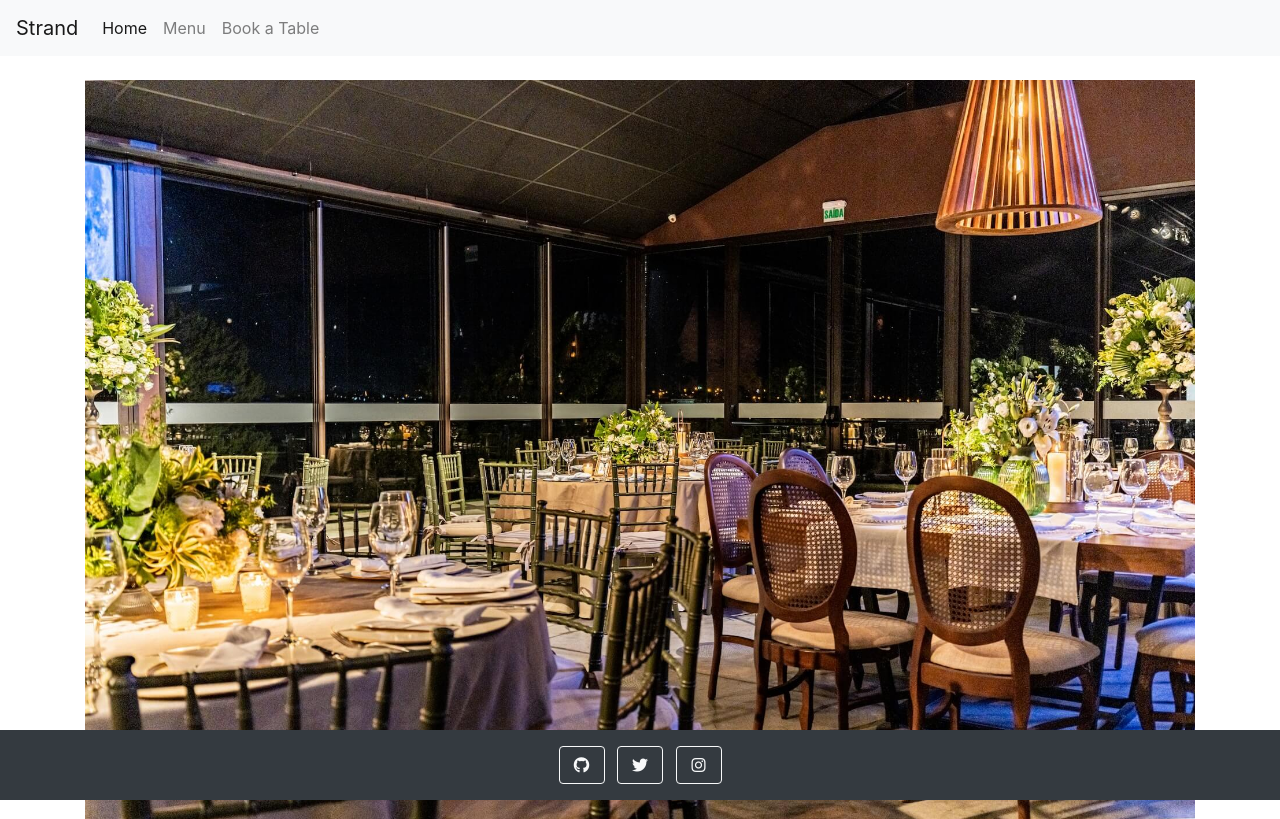
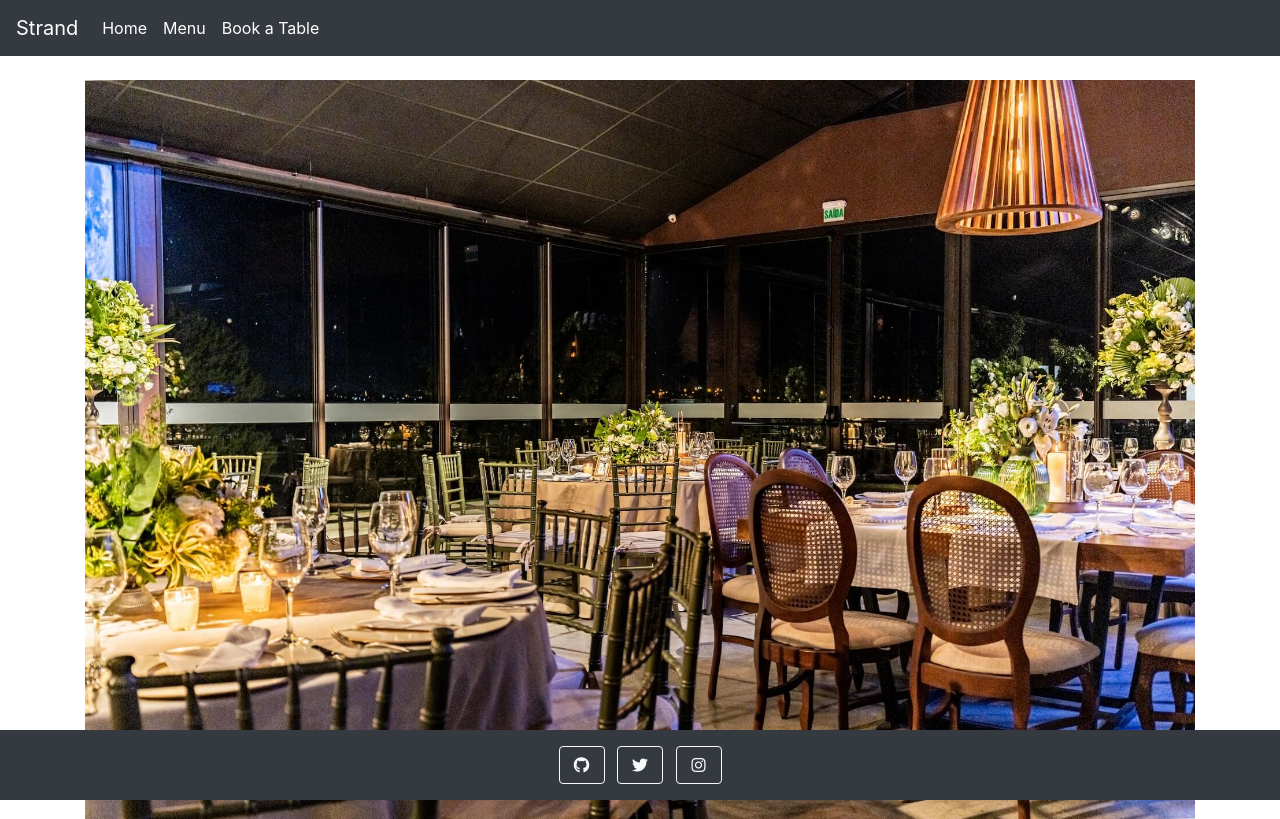
Before and after one commit to anthonyhaj/strand-PP4, a Django app: page /home/ in a window 1280 px wide. Shown: the top 819 px of the page. Run offline with Django 3.2, Linux system fonts and the light colour scheme; some libraries are stand-ins or nearby versions.

Commit message:
add text white class for nav bar and logo

```diff
--- a/templates/base.html
+++ b/templates/base.html
@@ -15,8 +15,8 @@
 
 <body>
     <!-- Navigation Bar -->
-    <nav class="navbar navbar-expand-lg navbar-light bg-light">
-        <a class="navbar-brand" href="{% url 'home' %}">Strand</a>
+    <nav class="navbar navbar-expand-lg navbar-light bg-dark">
+        <a class="navbar-brand text-white" href="{% url 'home' %}">Strand</a>
         <button class="navbar-toggler" type="button" data-toggle="collapse" data-target="#navbarNav"
             aria-controls="navbarNav" aria-expanded="false" aria-label="Toggle navigation">
             <span class="navbar-toggler-icon"></span>
@@ -24,13 +24,13 @@
         <div class="collapse navbar-collapse" id="navbarNav">
             <ul class="navbar-nav">
                 <li class="nav-item active">
-                    <a class="nav-link" href="{% url 'home' %}">Home</a>
+                    <a class="nav-link text-white" href="{% url 'home' %}">Home</a>
                 </li>
                 <li class="nav-item">
-                    <a class="nav-link" href="{% url 'menu' %}">Menu</a>
+                    <a class="nav-link text-white" href="{% url 'menu' %}">Menu</a>
                 </li>
                 <li class="nav-item">
-                    <a class="nav-link" href="{% url 'bookings:bookings' %}">Book a Table</a>
+                    <a class="nav-link text-white" href="{% url 'bookings:bookings' %}">Book a Table</a>
                 </li>
             </ul>
         </div>
```
